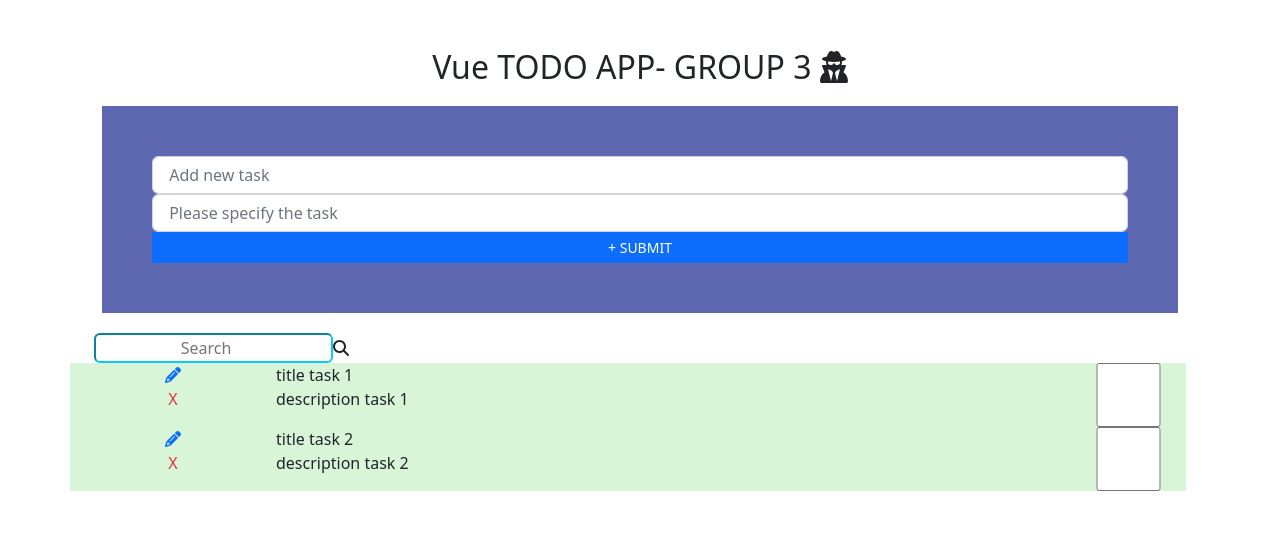
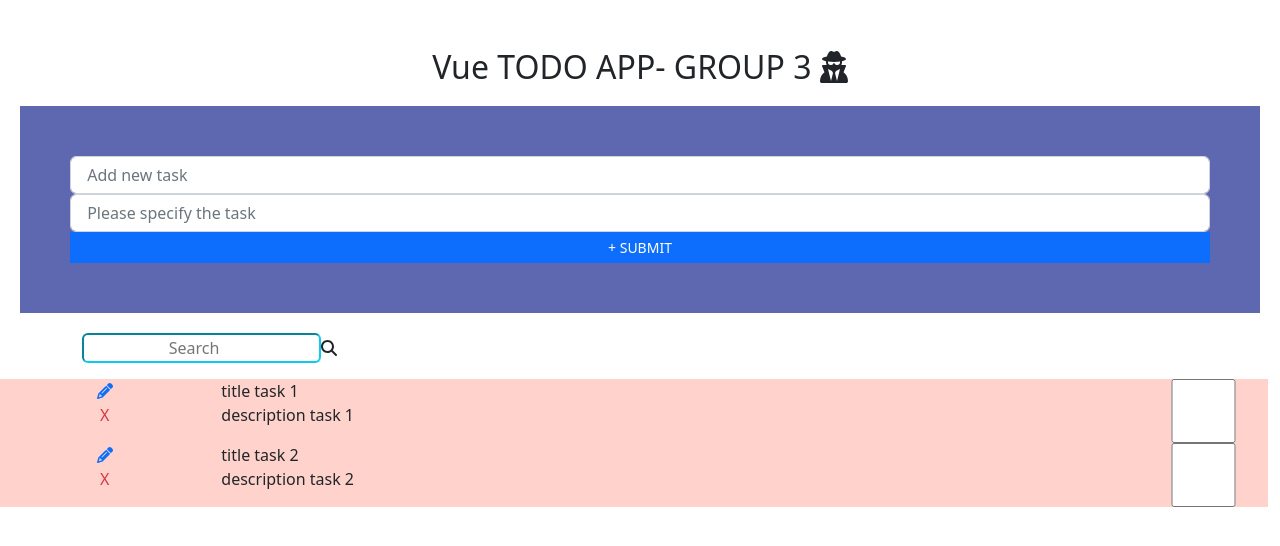
Before and after one commit to nvianaperez/ToDoList-group3, a Vue app: page / in a window 1280 px wide. Shown: the top 546 px of the page. Built offline with nearby package versions, Linux system fonts and the light colour scheme.

Commit message:
minor semantic template changes

```diff
--- a/src/components/TodoApp.vue
+++ b/src/components/TodoApp.vue
@@ -1,14 +1,15 @@
 <!--***************TEMPLATE***********************-->
 <template>
-  <div class="container">
+  <header class="container">
     <h2 class="text-center mt-5 md-3" id="header">
       Vue TODO APP- GROUP 3
       <font-awesome-icon icon="fa-solid fa-user-secret" />
     </h2>
+  </header>
 
   <!-- CAJITA DONDE INTRODUCIR LA NUEVA TAREA CON SU BOTON SUBMIT -->
 
-    <div class="d-flex flex-column" id="newTask">
+  <section class="d-flex flex-column" id="newTask">
     <input
       v-model="task"
       type=" text"
@@ -24,10 +25,11 @@
     <button @click="submitTask" class="btn btn-primary rounded-0 btn-sm">
       + SUBMIT
     </button>
-    </div>
+  </section>
 
   <!-- CAJITA PARA BUSCAR TAREAS-->
-    <div class="container mt-2" id="search-filter">
+
+  <section class="container mt-2 mb-3" id="search-filter">
     <input
       class="rounded mr-1 text-center border-info"
       type="search"
@@ -36,7 +38,7 @@
     <span>
       <font-awesome-icon icon="fa-solid fa-magnifying-glass" />
     </span>
-    </div>
+  </section>
 
   <!--CAJITA PARA FILTRAR MOSTRAR TAREAS NO COMPLETADAS-->
   <!-- <div class="container mt-2 " id="tareas-no-completadas">
@@ -56,13 +58,12 @@
      for loop //The key attribute tells Vue how your data relates to the HTML elements
      it's rendering to the screen. When your data changes, Vue uses these keys to know which HTML elements
      to remove or update, and if it needs to create any new ones. -->
-    <div
+  <section
+    class="form container-fluid row"
     v-for="(task, index) in tasks"
     :key="task.id"
-      class="container-fluid row"
-      :style="{ backgroundColor: task.status ? '#6ad86a42' : '#ff6d534d' }"
+    :style="{ backgroundColor: task.status ? '#ff6d534d' : '#6ad86a42' }"
   >
-      <!-- V-IF V-ELSE  if task editing is false ( we are not editing), show the task into the span, else, show the imput)-->
     <div class="col-2">
       <div class="text-primary text-center" @click.capture="editTask(index)">
         <font-awesome-icon icon="fa-solid fa-pencil" />
@@ -97,40 +98,39 @@
     <input type="checkbox" class="col-1" @change="changeStatus(index)" />
 
     <!-- <div> <span @click="changeStatus(index)" >{{task.status}}</span></div> -->
-    </div>
-  </div>
+  </section>
 </template>
 
 <script>
-import { faArrowsToDot } from '@fortawesome/free-solid-svg-icons';
+import { faArrowsToDot } from "@fortawesome/free-solid-svg-icons";
 
 export default {
-  name: 'HelloWorld',
+  name: "HelloWorld",
   props: {
     msg: String,
   },
 
   data() {
     return {
-      task: '',
-      taskStatus: ['to-do', 'finished'],
+      task: "",
+      taskStatus: ["to-do", "finished"],
       idforTask: 3,
 
       tasks: [
         {
           id: 1,
-          name: 'title task 1',
-          description: ' description task 1 ',
-          status: 'to-do',
+          name: "title task 1",
+          description: " description task 1 ",
+          status: "to-do",
           completed: false,
           editing: false,
         },
 
         {
           id: 2,
-          name: 'title task 2',
-          description: ' description task 2 ',
-          status: 'to-do',
+          name: "title task 2",
+          description: " description task 2 ",
+          status: "to-do",
           completed: false,
           editing: false,
         },
@@ -162,14 +162,14 @@
         id: this.idforTask,
         name: this.task,
         description: this.description,
-        status: 'to-do',
+        status: "to-do",
         completed: false,
         editing: false,
       });
 
       // when we add the new task the  input should be empty, the same with the imput description
-      this.task = '';
-      this.description = '';
+      this.task = "";
+      this.description = "";
 
       //We also want to increase the id
       this.idforTask++;
```
Lines whose indentation alone changed are shown as unchanged.
